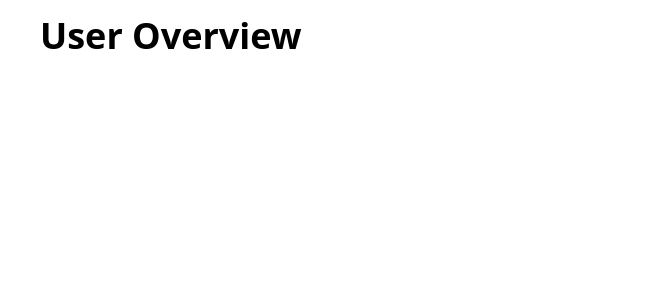
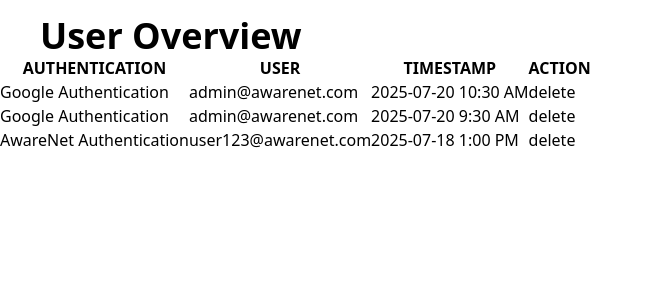
Before and after one commit to MaurenceBudiongan/awarenet-admin-web, a Next.js app: page /user in a window 1280 px wide. Shown: the top 300 px of the page, without its empty margins (0-653 px from the left). Built offline with nearby package versions, Linux system fonts and the light colour scheme.

Commit message:
table for awarenet user

```diff
--- a/app/user/page.tsx
+++ b/app/user/page.tsx
@@ -1,7 +1,41 @@
 "use client";
 
 const User = () => {
-  return <p className="ml-10 mt-4 text-4xl font-bold">User Overview</p>;
+  return (
+    <div>
+      <p className="ml-10 mt-4 text-4xl font-bold">User Overview</p>
+      <table className="table-auto md:table-fixed">
+        <thead>
+          <tr>
+            <th>AUTHENTICATION</th>
+            <th>USER</th>
+            <th>TIMESTAMP</th>
+            <th>ACTION</th>
+          </tr>
+        </thead>
+        <tbody>
+          <tr>
+            <td>Google Authentication</td>
+            <td>admin@awarenet.com</td>
+            <td>2025-07-20 10:30 AM</td>
+            <td>delete</td>
+          </tr>
+          <tr>
+            <td>Google Authentication</td>
+            <td>admin@awarenet.com</td>
+            <td>2025-07-20 9:30 AM</td>
+            <td>delete</td>
+          </tr>
+          <tr>
+            <td>AwareNet Authentication</td>
+            <td>user123@awarenet.com</td>
+            <td>2025-07-18 1:00 PM</td>
+            <td>delete</td>
+          </tr>
+        </tbody>
+      </table>
+    </div>
+  );
 };
 
 export default User;
```
